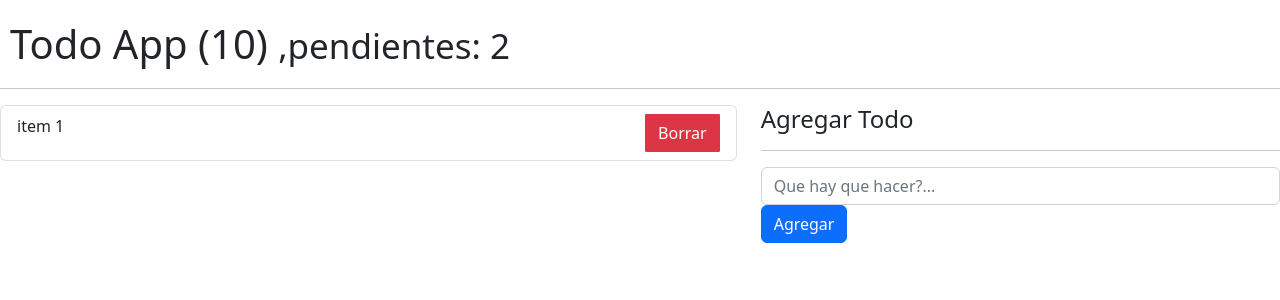
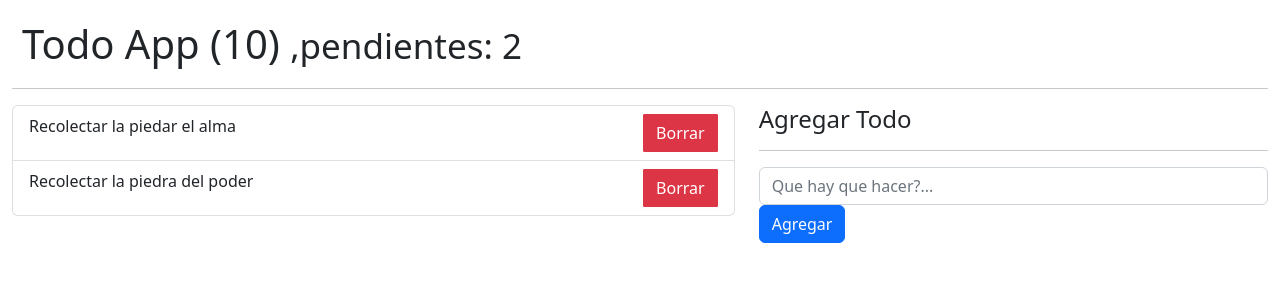
Before and after one commit to juan1630/hooks, a React (Vite) app: page / in a window 1280 px wide. Shown: the top 300 px of the page. Built offline with nearby package versions, Linux system fonts and the light colour scheme.

Commit message:
Se agregan los componentes separados y el uso del useForm

```diff
--- /dev/null
+++ b/src/08-useReducer/AddNewTodo.jsx
@@ -0,0 +1,31 @@
+import { useForm } from "../hooks/useForm";
+
+export const AddNewTodo = ({ handleTodos })=>{
+
+    const {  onInputChange, onResetForm, description}  = useForm({
+        id:'',
+        description:'',
+        done:false
+    });
+
+    const handelSubmitTodod  = (event)=> {
+        event.preventDefault();
+
+        handleTodos({
+            id: new Date().getTime(),
+            description,
+            done: false
+        });
+        onResetForm();
+    };
+
+    return(
+        <form onSubmit={handelSubmitTodod} >
+
+            <input type="text" className="form-control" placeholder="Que hay que hacer?..." name="description" id="" value={description}  onChange={ onInputChange } />
+            <button  type="submit" className="btn btn-primary btn-block" >
+                Agregar
+            </button>
+        </form>
+    );
+};
--- a/src/08-useReducer/TodoApp.jsx
+++ b/src/08-useReducer/TodoApp.jsx
@@ -1,4 +1,6 @@
 import { useReducer } from "react";
+import { AddNewTodo } from "./AddNewTodo";
+import { TodoList } from "./TodoList";
 import { todoReducer } from "./todoReducer";
 
 const initialState =[{
@@ -18,35 +20,30 @@ export const TodoApp = () => {
 
    const [ todos, dispatch ] =useReducer(todoReducer, initialState);
 
+   const handleNewTodo = ( todo )=>{
+    console.log(todo);
+   }
+
     return(
         <>
+            <section className="container-fluid" >
                 <h1>  Todo App (10)  <small> ,pendientes:  2  </small>   </h1>
                 <hr />
                 <div className="row">
                     <div className="col-7">
                         <ul className="list-group" >
-                        <li className="list-group-item"  >
-                            <span>
-                                item 1
-                            </span>
-                            <button className="btn btn-danger ml-1" >
-                                Borrar
-                            </button>
-                        </li>
+                            {
+                                todos.map( (element)=> (<TodoList key={ element.id } todo={element} />) )
+                            }
                         </ul>
                     </div>
                     <div className="col-5">
                         <h4> Agregar Todo </h4>
                         <hr />
-                    <form>
-
-                        <input type="text" className="form-control" placeholder="Que hay que hacer?..." name="" id="" />
-                        <button  type="submit" className="btn btn-primary btn-block" >
-                            Agregar
-                        </button>
-                    </form>
+                        <AddNewTodo handleTodos={handleNewTodo} />
                     </div>
                 </div>
+            </section>
         </>
     )
 };
--- /dev/null
+++ b/src/08-useReducer/TodoItem.jsx
@@ -0,0 +1,7 @@
+export const TodoItem = ({ description })=> {
+    return(
+        <span>
+        { description }
+    </span>
+    )
+};
--- /dev/null
+++ b/src/08-useReducer/TodoList.jsx
@@ -0,0 +1,15 @@
+import { TodoItem } from "./TodoItem";
+
+export const  TodoList = ({todo}) => {
+
+    return(
+
+        <li className="list-group-item"  >
+            <TodoItem description={todo.description }  />
+            <button className="btn btn-danger ml-1" >
+                Borrar
+            </button>
+        </li>
+
+    )
+};
```
Also changed, not shown: src/hooks/useForm.js (+0 -12 lines). Lines whose indentation alone changed are shown as unchanged.
